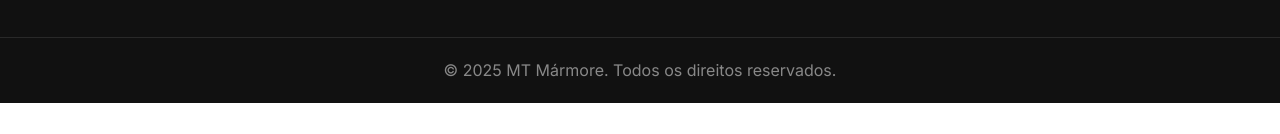
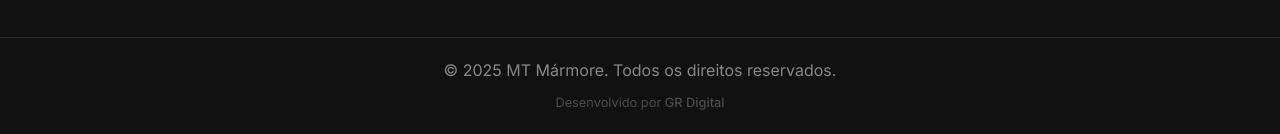
Before and after one commit to PinscherGui/sitemtmarmore, a plain HTML site: page index.html in a window 1280 px wide. Shown: the part 5346-5480 px from the top of the page. Before the commit the page ends 5449 px from the top, so only its background shows below. Drawn offline with Linux system fonts and the light colour scheme.

Commit message:
Add files via upload

```diff
--- a/index.html
+++ b/index.html
@@ -327,6 +327,8 @@
         </div>
         <div class="footer-bottom">
             <p>&copy; 2025 MT Mármore. Todos os direitos reservados.</p>
+            <p class="developer-credit">Desenvolvido por <a href="https://www.instagram.com/g.lbr_digital/"
+                    target="_blank">GR Digital</a></p>
         </div>
     </footer>
 
--- a/style.css
+++ b/style.css
@@ -1036,3 +1036,25 @@ img {
     border-top: 1px solid rgba(255, 255, 255, 0.1);
     padding-top: 20px;
 }
+
+/* Developer Credit */
+.developer-credit {
+    font-size: 0.8rem;
+    margin-top: 10px;
+    opacity: 0.5;
+    transition: opacity 0.3s;
+}
+
+.developer-credit:hover {
+    opacity: 1;
+}
+
+.developer-credit a {
+    color: inherit;
+    text-decoration: none;
+    font-weight: 500;
+}
+
+.developer-credit a:hover {
+    color: var(--primary);
+}
```
